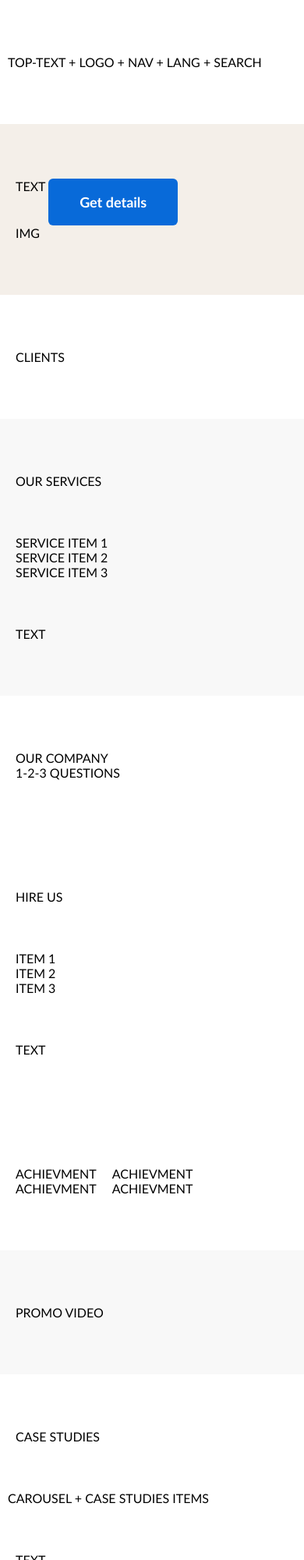
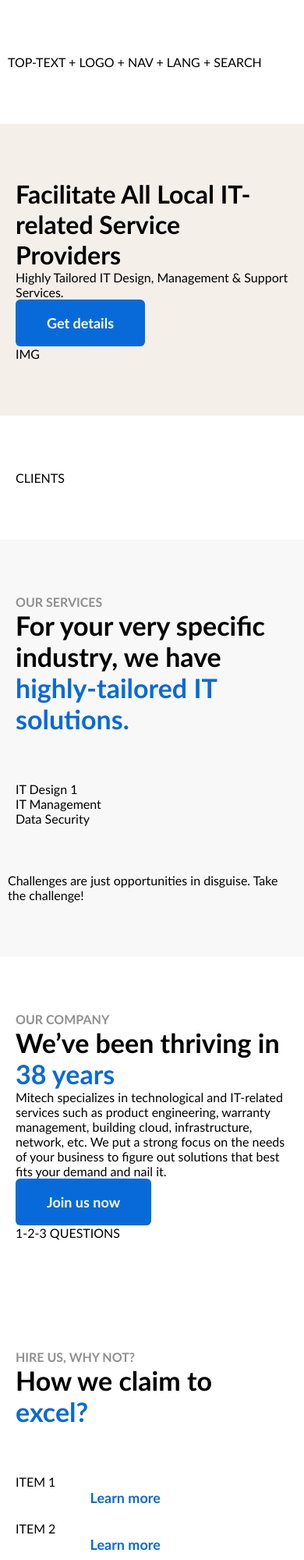
Before and after one commit to dkeparute/7-mitech, a website: page index.html in a window 390 px wide. Shown: the top 2000 px of the page at 78% size. Drawn offline with Linux system fonts and the light colour scheme.

Commit message:
Title-subtitle

```diff
--- a/css/components/button.css
+++ b/css/components/button.css
@@ -12,7 +12,24 @@
     cursor: pointer;
     user-select: none;
 }
+
 /* ŠEŠĖLIO SUKŪRIMAS */
+
 .btn:hover {
-   box-shadow: 0px 4px 8px 1px #0003 ;
+    box-shadow: 0px 4px 8px 1px #0003;
 }
+
+/* PAPILDOPMO MYGTUKO SUKURIMAS SU YPATINGU STILIUMI -BŪTENT RAŠOMA ČIA JEIGU BUS NORAS PERNAUDOTI */
+
+.btn.white {
+    background-color: #fff;
+    color: var(--blue-color);
+}
+
+.btn.cream {
+    background-color: #D2A88F;
+    color:#fff;
+}
+.btn.cream:hover {
+   background-color: var(--blue-color);
+}
--- a/css/initial/base.css
+++ b/css/initial/base.css
@@ -13,3 +13,22 @@
 .bg-dark-blue {
     background-color: var(--dark-blue-color);
 }
+/* TITULINIO IR SUBTITULINIO TEKSTO DIZAINAS */
+.title {
+display: inline-block;
+width: 100%;
+font-size: 16px;
+line-height: 20px;
+text-transform: uppercase;
+color: #918f8f;
+}
+.subtitle {
+    display: inline-block;
+    width: 100%;
+    font-size: 34px;
+    line-height: 40px;
+    color:#000000;
+}
+.subtitle > .selected {
+    color: var(--blue-color);
+}
--- a/css/initial/custom-home.css
+++ b/css/initial/custom-home.css
@@ -15,6 +15,8 @@
 /* header */
 /* hero */
 /* clients */
+
+
 /* services */
 /* about company */
 /* hire us */
--- a/index.html
+++ b/index.html
@@ -22,8 +22,10 @@
     <div class="container bg-creame">
         <div class="row">
             <div class="col-12 col-md-6 col-lg-5">
-                TEXT
-                <a href = "#" class="btn">Get details</a>
+                <h1>Facilitate All
+                    Local IT-related Service Providers</h1>
+                <p>Highly Tailored IT Design, Management & Support Services.</p>
+                <a href="#" class="btn">Get details</a>
             </div>
             <div class="col-12 col-md-6 col-lg-6 col-lg-1">
                 IMG
@@ -46,18 +48,20 @@
     <div class="container bg-grey">
         <div class="row">
             <div class="col-12 col-lg-10 ml-lg-1 col-xl-lg-8">
-                OUR SERVICES
+                <h2 class="title">Our services</h2>
+                <h3 class="subtitle">For your very specific industry,
+                    we have <span class = "selected">highly-tailored IT solutions.</span></h3>
             </div>
         </div>
         <div class="row">
-            <div class="col-12 col-md-6 col-lg-4">SERVICE ITEM 1</div>
-            <div class="col-12 col-md-6 col-lg-4">SERVICE ITEM 2</div>
-            <div class="col-12 col-md-6 col-lg-4">SERVICE ITEM 3</div>
+            <div class="col-12 col-md-6 col-lg-4">IT Design 1</div>
+            <div class="col-12 col-md-6 col-lg-4">IT Management</div>
+            <div class="col-12 col-md-6 col-lg-4">Data Security</div>
         </div>
         <div class="row">
-            <div class="col-12">
-                TEXT
-            </div>
+            <pclass="col-12">
+                Challenges are just opportunities in disguise. Take the challenge!
+                </p>
         </div>
     </div>
     <!-- SERVICES ENDS -->
@@ -66,7 +70,10 @@
     <div class="container">
         <div class="row">
             <div class="col-12 col-md-6 col-lg-5 ml-lg-2">
-                OUR COMPANY
+                <h2 class="title">Our company</h2>
+                <h3 class="subtitle">We’ve been thriving in <span class="selected">38 years</span></h3>
+                <p>Mitech specializes in technological and IT-related services such as product engineering, warranty management, building cloud, infrastructure, network, etc. We put a strong focus on the needs of your business to figure out solutions that best fits your demand and nail it.</p>
+                <a href="#" class="btn">Join us now</a>
             </div>
             <div class="col-12 col-md-6 col-lg-5 ml-lg-2">
                 1-2-3 QUESTIONS
@@ -79,17 +86,24 @@
     <div class="container">
         <div class="row">
             <div class="col-12 col-lg-10 ml-lg-1 col-xl-lg-8">
-                HIRE US
+               <h2 class="title">HIRE US, WHY NOT?</h2>
+               <h3 class="subtitle">How we claim to <span class="selected">excel?</span></h3>
             </div>
         </div>
         <div class="row">
-            <div class="col-12 col-md-6 col-lg-4">ITEM 1</div>
-            <div class="col-12 col-md-6 col-lg-4">ITEM 2</div>
-            <div class="col-12 col-md-6 col-lg-4">ITEM 3</div>
+            <div class="col-12 col-md-6 col-lg-4">ITEM 1
+                <div class="btn white">Learn more</div>
+            </div>
+            <div class="col-12 col-md-6 col-lg-4">ITEM 2
+                <div class="btn white">Learn more</div>
+            </div>
+            <div class="col-12 col-md-6 col-lg-4">ITEM 3
+                <div class="btn white">Learn more</div>
+            </div>
         </div>
         <div class="row">
             <div class="col-12">
-                TEXT
+               <p>Learn more about how we work span </p>
             </div>
         </div>
     </div>
@@ -128,7 +142,8 @@
     <div class="container">
         <div class="row">
             <div class="col-12 col-lg-10 ml-lg-1 col-xl-lg-8">
-                CASE STUDIES
+               <h2 class="title">Case studies</h2>
+               <h3 class="subtitle">Proud projects that <span class="selected">make us stand out</span></h3>
             </div>
         </div>
         <div class="row">
@@ -136,7 +151,7 @@
         </div>
         <div class="row">
             <div class="col-12">
-                TEXT
+               <p>Challenges are just opportunities in disguise. Take the challenge!</p>
             </div>
         </div>
     </div>
@@ -146,7 +161,8 @@
     <div class="container bg-creame">
         <div class="row">
             <div class="col-12 col-lg-10 ml-lg-1 col-xl-lg-8">
-                TITLE TESTIMONIALS
+                <h2 class="title">Testimonials</h2>
+                <h3 class="subtitle">Why do people praise about <span class="selected">Mitech?</span></h3>
             </div>
         </div>
         <div class="row">
@@ -159,7 +175,8 @@
     <div class="container">
         <div class="row">
             <div class="col-12 col-lg-4">
-                BLOG AND NEWS
+                <h2 class="title">BLOGS & NEWS</h2>
+                <h3 class="subtitle">Interesting articles <span class="selected">updated daily</span></h3>
             </div>
             <div class="col-12 col-md-6 col-lg-4">
                 BLOG ARTICLE 1
@@ -175,7 +192,9 @@
     <div class="container bg-light-blue">
         <div class="row">
             <div class="vol-12 col-lg-5">
-                INFROMARTION
+                <h3 class="subtitle">Obtaining further information by <span class="selected">make a contact</span> with our experienced IT staffs.</h3>
+                <p>We’re available for 8 hours a day!
+                    Contact to require a detailed analysis and assessment of your plan.</p>
             </div>
             <div class="vol-12 col-lg-6 ml-lg-1">
                 REACH NOW
@@ -189,6 +208,7 @@
         <div class="row">
             <div class="col-12 col-sm-6 col-xl-4">
                 LOGO + CONTACTS
+                <div class="btn cream">Contact us</div>
             </div>
             <div class="col-12 col-sm-6 col-xl-2">
                 IT SERVICES
```
